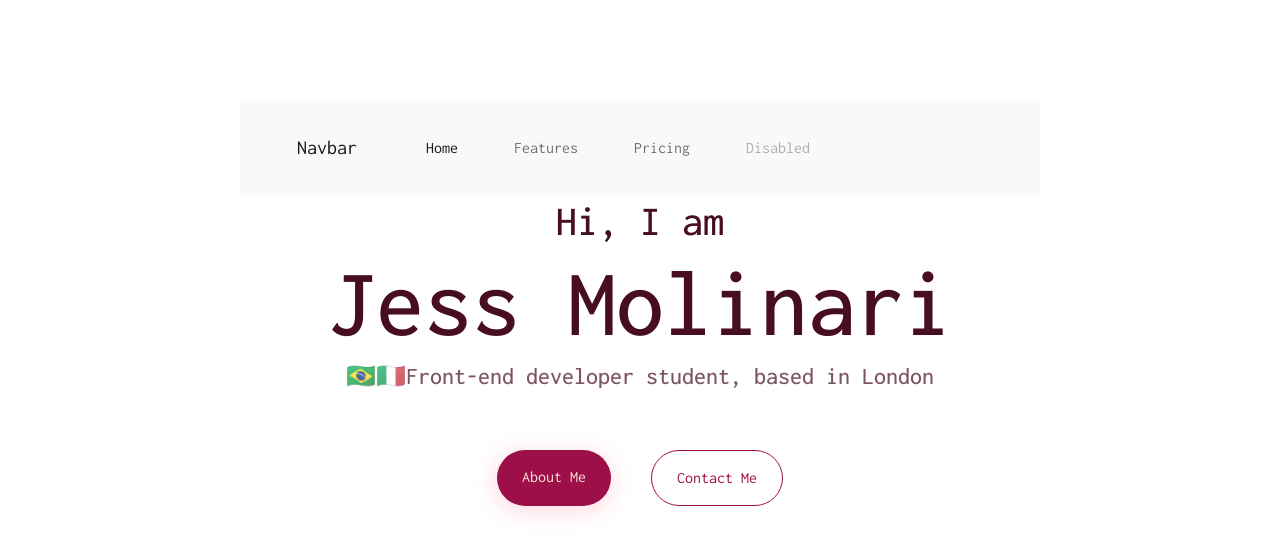
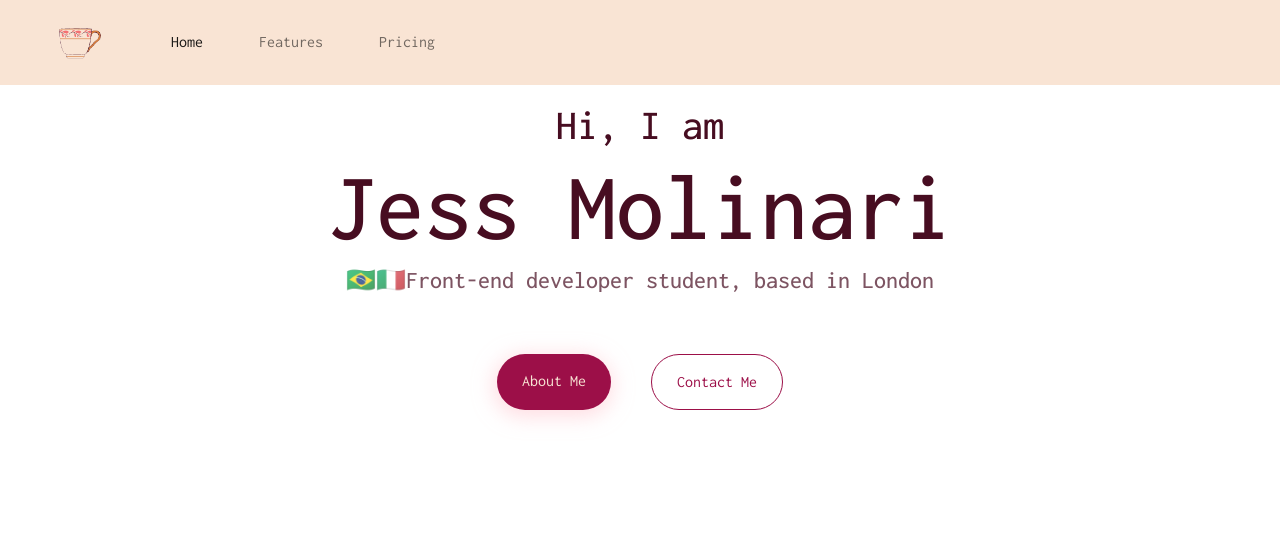
Before and after one commit to molinarijess/responsive-project, a plain HTML site: page index.html in a window 1280 px wide. Drawn offline with nearby package versions, Linux system fonts and the light colour scheme.

Commit message:
styling page

```diff
--- a/css/style.css
+++ b/css/style.css
@@ -9,8 +9,7 @@
 
 body {
   font-family: "Inconsolata", monospace;
-  margin: 100px auto;
-  max-width: 800px;
+  max-width: 100%;
   text-align: center;
 }
 
@@ -48,6 +47,16 @@ a {
 
 a:hover {
   color: var(--link-color);
+}
+
+.logo-img {
+  width: 45px;
+}
+
+.introduction-text {
+  display: flex;
+  flex-direction: column;
+  padding-top: 100px;
 }
 
 .introduction-content {
--- a/index.html
+++ b/index.html
@@ -19,9 +19,14 @@
     <title>Jessica Molinari</title>
   </head>
   <body>
-    <nav class="navbar navbar-expand-lg navbar-light bg-light">
+    <nav
+      class="navbar navbar-expand-lg navbar-light position-fixed p-0 w-100 h-10"
+      style="background-color: #f9e4d4"
+    >
       <div class="container-fluid">
-        <a class="navbar-brand" href="#">Navbar</a>
+        <a class="navbar-brand" href="#">
+          <img src="img/logo.png" alt="mug" class="img-fluid logo-img" />
+        </a>
         <button
           class="navbar-toggler"
           type="button"
@@ -38,20 +43,15 @@
             <a class="nav-link active" aria-current="page" href="#">Home</a>
             <a class="nav-link" href="#">Features</a>
             <a class="nav-link" href="#">Pricing</a>
-            <a
-              class="nav-link disabled"
-              href="#"
-              tabindex="-1"
-              aria-disabled="true"
-              >Disabled</a
-            >
           </div>
         </div>
       </div>
     </nav>
-    <h2>Hi, I am</h2>
-    <h1>Jess Molinari</h1>
-    <h3>🇧🇷🇮🇹Front-end developer student, based in London</h3>
+    <div class="introduction-text">
+      <h2>Hi, I am</h2>
+      <h1>Jess Molinari</h1>
+      <h3>🇧🇷🇮🇹Front-end developer student, based in London</h3>
+    </div>
     <section class="introduction-content">
       <a href="about-me.html" class="about-me-link">About Me</a>
       <a href="about-me.html#contact-me-email" class="contact-me-link">
```
Also changed, not shown: img/logo.png (added), img/plus-project-revision.png, img/project-calathea-basic-course.png, img/project-weather-plus-course.png, img/revision-basic-project.png, 2 other files.
